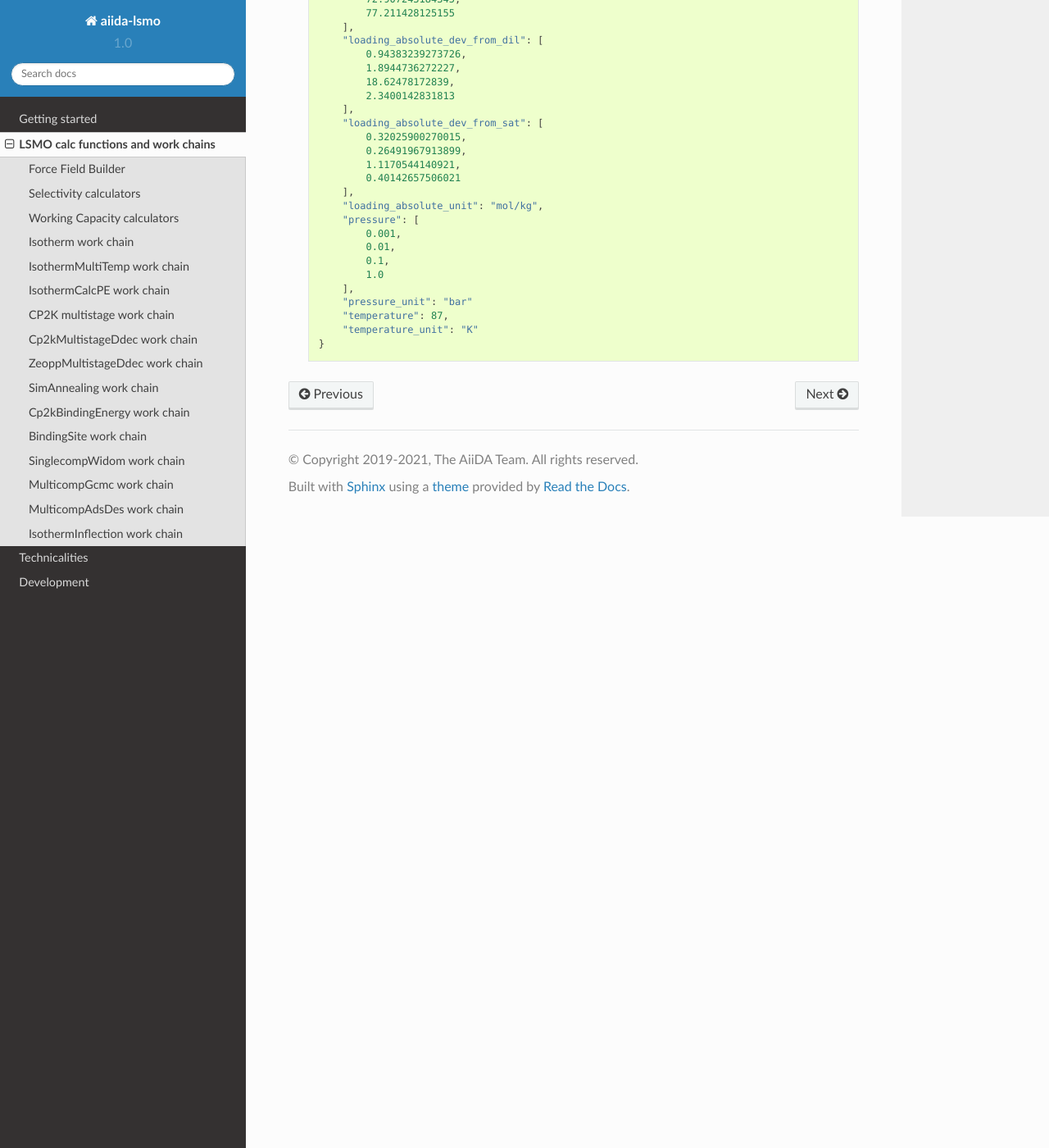
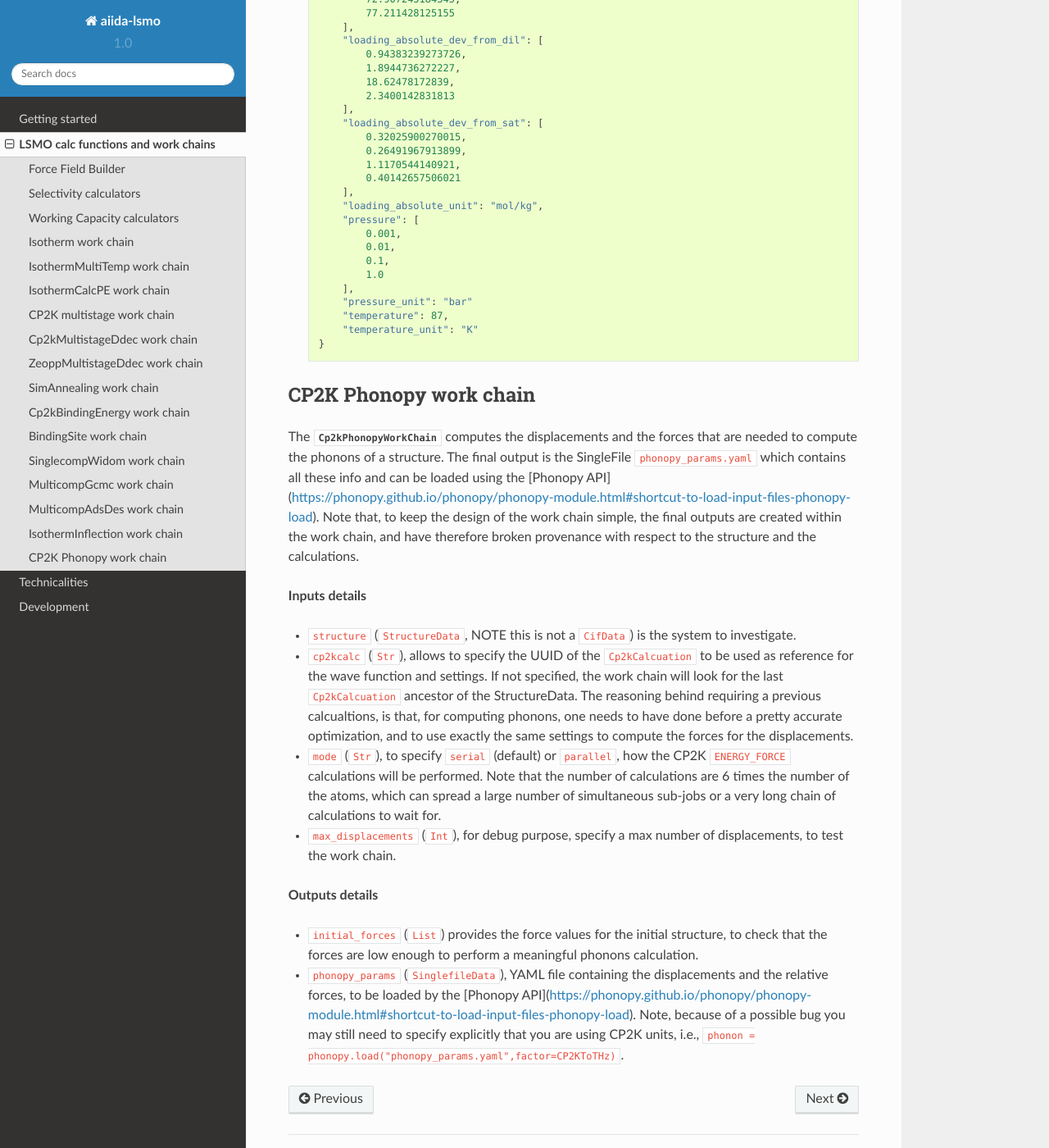
Before and after one commit to lsmo-epfl/aiida-lsmo, a Sphinx documentation site: the page built from docs/source/workflows.rst, in a window 1280 px wide and 1400 px high, scrolled down 27529 px. Shown: the whole window at 82% size. Built offline with Sphinx 7.4.7 and the Read the Docs theme 2.0.0, drawn with Linux system fonts in a browser that asks for light colours; pages that are not in the unit, such as notebooks, are missing from menus.

Commit message:
edit documentation

```diff
--- a/docs/source/workflows.rst
+++ b/docs/source/workflows.rst
@@ -1397,3 +1397,37 @@ Note that if no ``pressure_list`` (list-)parameter is provided, pressure points
         "temperature": 87,
         "temperature_unit": "K"
     }
+
+CP2K Phonopy work chain
+++++++++++++++++++++++++++++
+
+The :py:class:`~aiida_lsmo.workchains.cp2k_phonphy.Cp2kPhonopyWorkChain` computes the displacements and the forces that
+are needed to compute the phonons of a structure. The final output is the SingleFile ``phonopy_params.yaml`` which contains
+all these info and can be loaded using the [Phonopy API](https://phonopy.github.io/phonopy/phonopy-module.html#shortcut-to-load-input-files-phonopy-load).
+Note that, to keep the design of the work chain simple, the final outputs are created within the work chain, and have
+therefore broken provenance with respect to the structure and the calculations.
+
+**Inputs details**
+
+* ``structure`` (``StructureData``, NOTE this is not a ``CifData``) is the system to investigate.
+
+* ``cp2kcalc`` (``Str``), allows to specify the UUID of the ``Cp2kCalcuation`` to be used as reference for the wave
+  function and settings. If not specified, the work chain will look for the last ``Cp2kCalcuation`` ancestor of the StructureData.
+  The reasoning behind requiring a previous calcualtions, is that, for computing phonons, one needs to have done before
+  a pretty accurate optimization, and to use exactly the same settings to compute the forces for the displacements.
+
+* ``mode`` (``Str``), to specify ``serial`` (default) or ``parallel``, how the CP2K ``ENERGY_FORCE`` calculations will
+  be performed. Note that the number of calculations are 6 times the number of the atoms, which can spread a large
+  number of simultaneous sub-jobs or a very long chain of calculations to wait for.
+
+* ``max_displacements`` (``Int``), for debug purpose, specify a max number of displacements, to test the work chain.
+
+**Outputs details**
+
+* ``initial_forces`` (``List``) provides the force values for the initial structure, to check that the forces are low
+  enough to perform a meaningful phonons calculation.
+
+* ``phonopy_params`` (``SinglefileData``), YAML file containing the displacements and the relative forces, to be loaded
+  by the [Phonopy API](https://phonopy.github.io/phonopy/phonopy-module.html#shortcut-to-load-input-files-phonopy-load).
+  Note, because of a possible bug you may still need to specify explicitly that you are using CP2K units, i.e.,
+  ``phonon = phonopy.load("phonopy_params.yaml",factor=CP2KToTHz)``.
```
